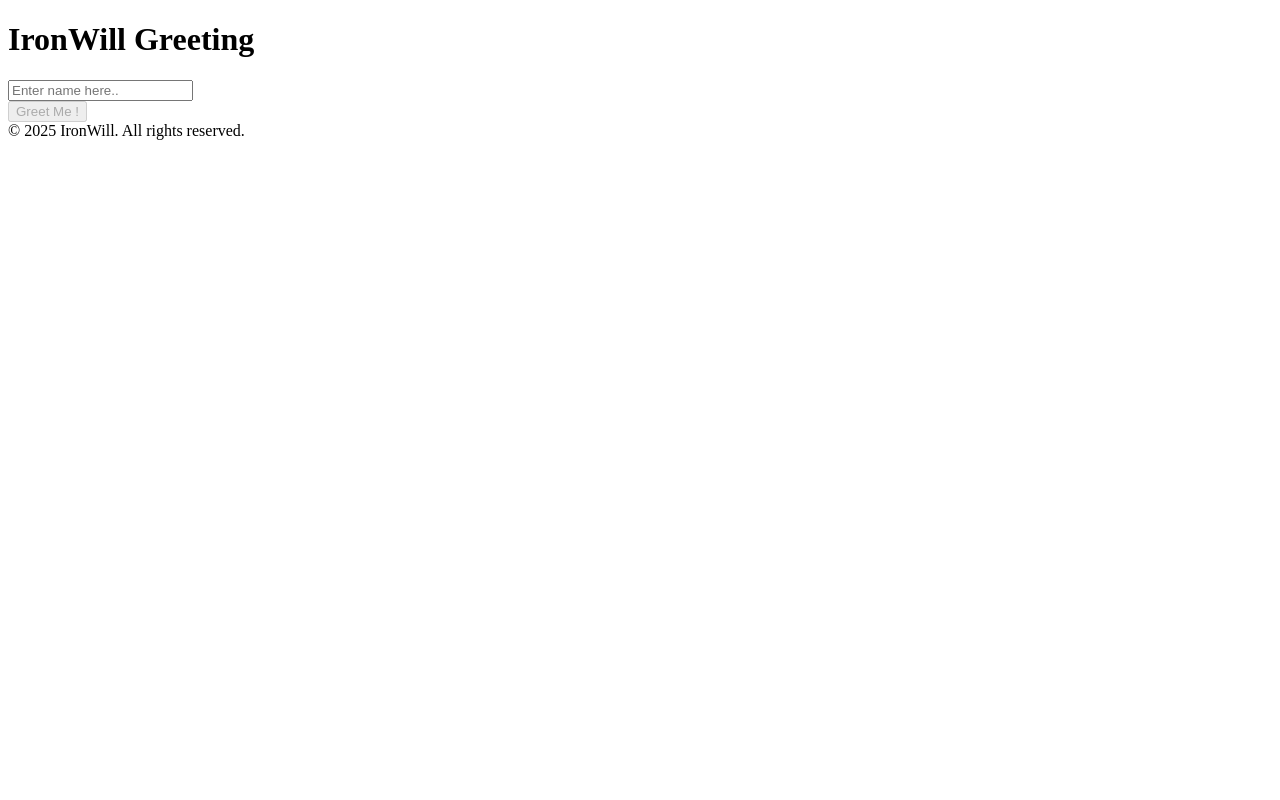
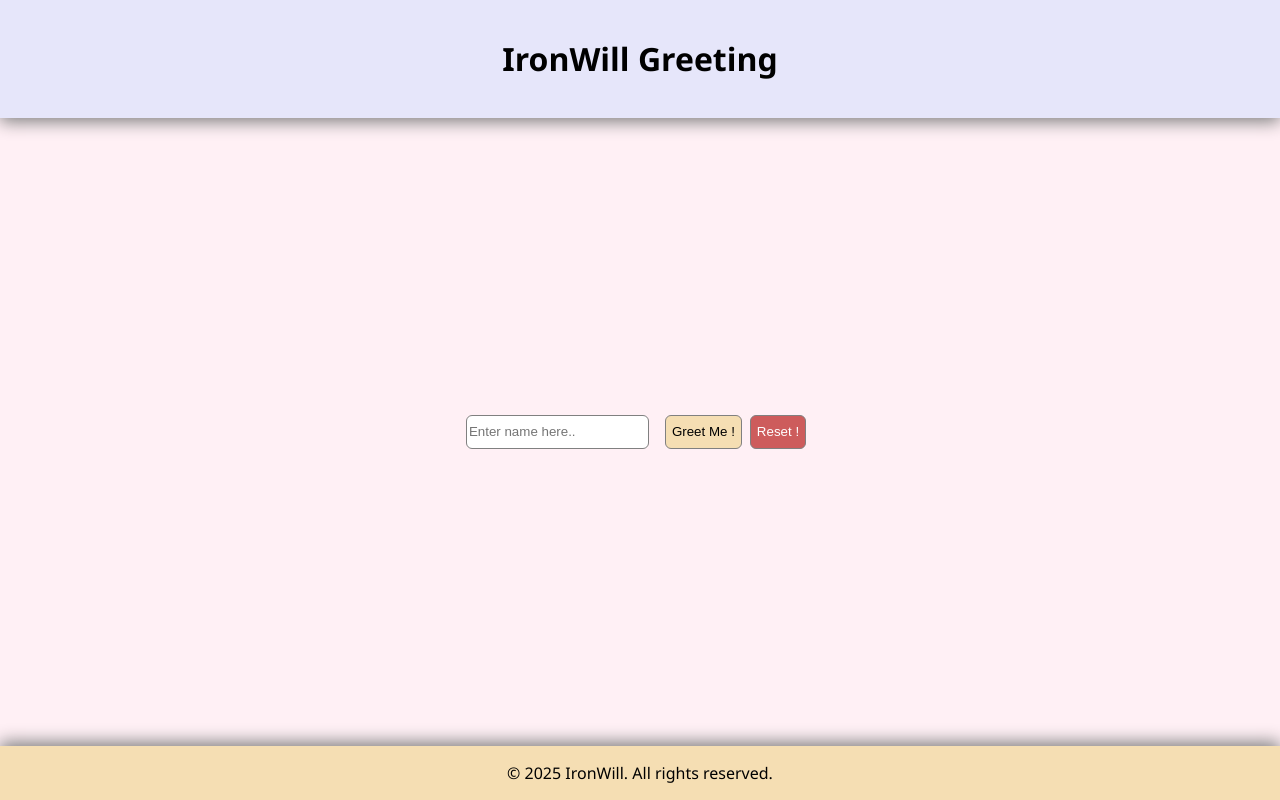
Before and after one commit to ironwill-dev/TD4, a React (Vite) app: page / in a window 1280 px wide. Built offline with nearby package versions, Linux system fonts and the light colour scheme.

Commit message:
Day 2 complete: layout polish + reset functionality

```diff
--- a/src/App.css
+++ b/src/App.css
@@ -0,0 +1,61 @@
+body {
+    margin: 0;
+    background-color: lavenderblush;
+    font-family: 'Segoe UI', Tahoma, Geneva, Verdana, sans-serif;
+}
+
+header {
+    padding: 1rem;
+    position: sticky;
+    display: flex;
+    justify-content: center;
+    align-items: center;
+    background-color: lavender;
+    box-shadow: 0 4px 16px gray;
+}
+
+main {
+    min-height: calc(100vh - 172px);
+    display: flex;
+    justify-content: center;
+    align-items: center;
+    gap: 1rem;
+}
+
+footer {
+    padding: 1rem;
+    display: flex;
+    justify-content: center;
+    align-items: center;
+    background-color: wheat;
+    box-shadow: 0 -4px 16px gray;
+}
+
+input {
+    height: 30px;
+    border-radius: 6px;
+    border: 1px solid gray;
+}
+
+button {
+    height: 34px;
+    border-radius: 6px;
+    border: 1px solid gray;
+    color: black;
+    background-color: wheat;
+    cursor: pointer;
+    margin-right: .5rem;
+}
+
+button:nth-last-child(1) {
+    background-color: indianred;
+    color: white;
+}
+
+button:hover {
+    box-shadow: 0 0 10px gray;
+}
+
+button:active {
+    background-color: burlywood;
+}
--- a/src/App.jsx
+++ b/src/App.jsx
@@ -4,9 +4,10 @@ import Input from './components/Input';
 import Buttons from './components/Buttons';
 
 function App() {
-  const [name, setName] = useState('');
+  const [name, setName] = useState('')
   const [greeting, setGreeting] = useState('Welcome to TD3')
   const [showGreeting, setShowGreeting] = useState(false)
+  const [practice, setPractice] = useState('')
 
   // Load saved name when app starts
   useEffect(() => {
@@ -21,6 +22,12 @@ function App() {
 
   const handleInputChange = (e) => setName(e.target.value)
   const handleClick = () => setShowGreeting(true)
+  const handleReset = () => {
+    setName('')
+    localStorage.removeItem('name')
+    setShowGreeting(false)
+  }
+  const handlePractice = (e) => setPractice(e.target.value)
 
   return (
     <div>
@@ -40,6 +47,7 @@ function App() {
           onClick={handleClick}
           showGreeting={showGreeting}
           name={name}
+          onReset={handleReset}
         />
       </main>
 
--- a/src/components/Buttons.jsx
+++ b/src/components/Buttons.jsx
@@ -1,9 +1,10 @@
 import React from 'react'
 
-const Buttons = ({greeting, onClick, showGreeting, name}) => {
+const Buttons = ({greeting, onClick, showGreeting, name, onReset}) => {
     return (
         <div>
             <button onClick={onClick} disabled={!name.trim()} >Greet Me !</button>
+            <button onClick={onReset}>Reset !</button>
             { showGreeting && (
                 <p>{greeting}, {name || 'friend'} !</p>
             )}
```
Also changed, not shown: src/components/PracticeInput.jsx (added, +15 -0 lines).
